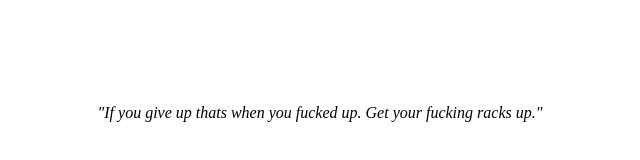
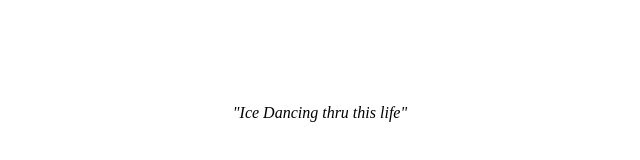
Before and after one commit to Bountable/Bountable.github.io, a plain HTML site: page index.html in a window 1280 px wide. Shown: the part 448-608 px from the top of the page, without its empty margins (320-960 px from the left). Drawn offline with Linux system fonts and the light colour scheme.

Commit message:
Update index.html
Remove profanity

```diff
--- a/index.html
+++ b/index.html
@@ -75,7 +75,9 @@
 
     <div class="quote">
         <i>
-            "If you give up thats when you fucked up. Get your fucking racks up."
+
+              "Ice Dancing thru this life"
+
         </i>
     </div>
 
```
